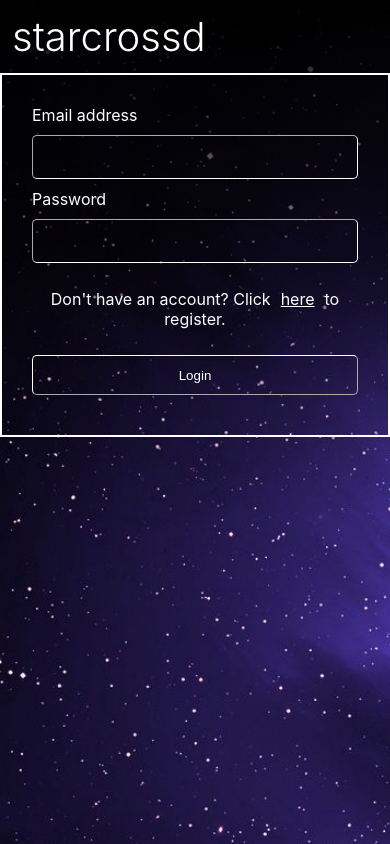
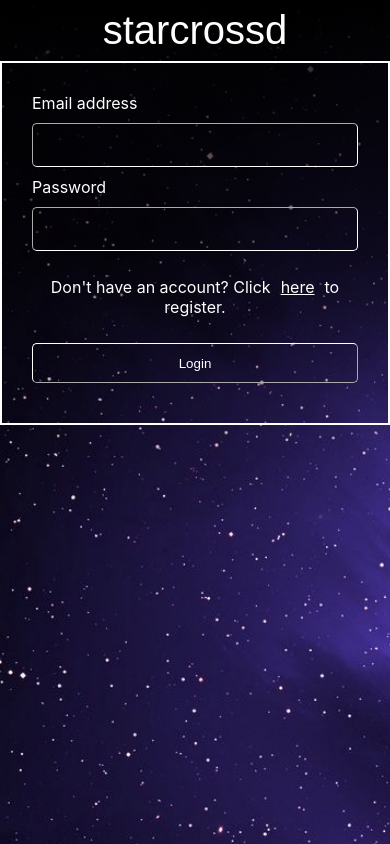
Before and after one commit to emgrow/startcrossed_app, a React (Create React App) app: page / in a window 390 px wide. Built offline with nearby package versions, Linux system fonts and the light colour scheme; what parse would draw is missing.

Commit message:
added header styling

```diff
--- a/src/Components/Header/Header.js
+++ b/src/Components/Header/Header.js
@@ -1,5 +1,6 @@
+import "../../css/header.css";
 const Header = () => (
-    <h1>starcrossd</h1>
+    <h1 class="logo">starcrossd</h1>
 );
 
 export default Header;
--- /dev/null
+++ b/src/css/header.css
@@ -0,0 +1,11 @@
+.logo {
+    padding: 7px;
+    margin: 1px;
+    font-family: "Comfortaa", sans-serif;
+}
+
+@media all and (max-width: 600px) {
+    .logo {
+      text-align: center;
+    }
+}
```
Also changed, not shown: src/Components/Home/Home.js (+4 -4 lines).
